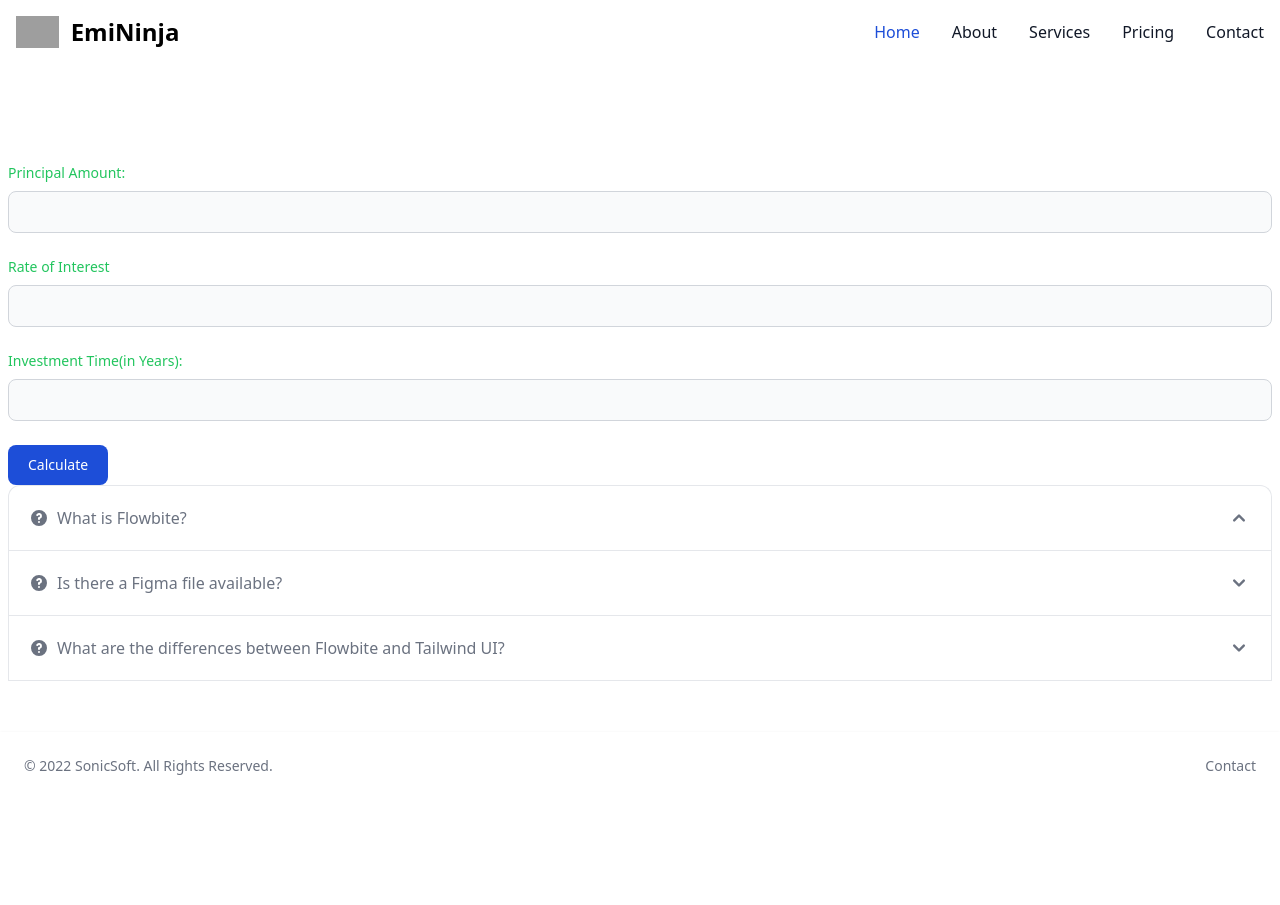
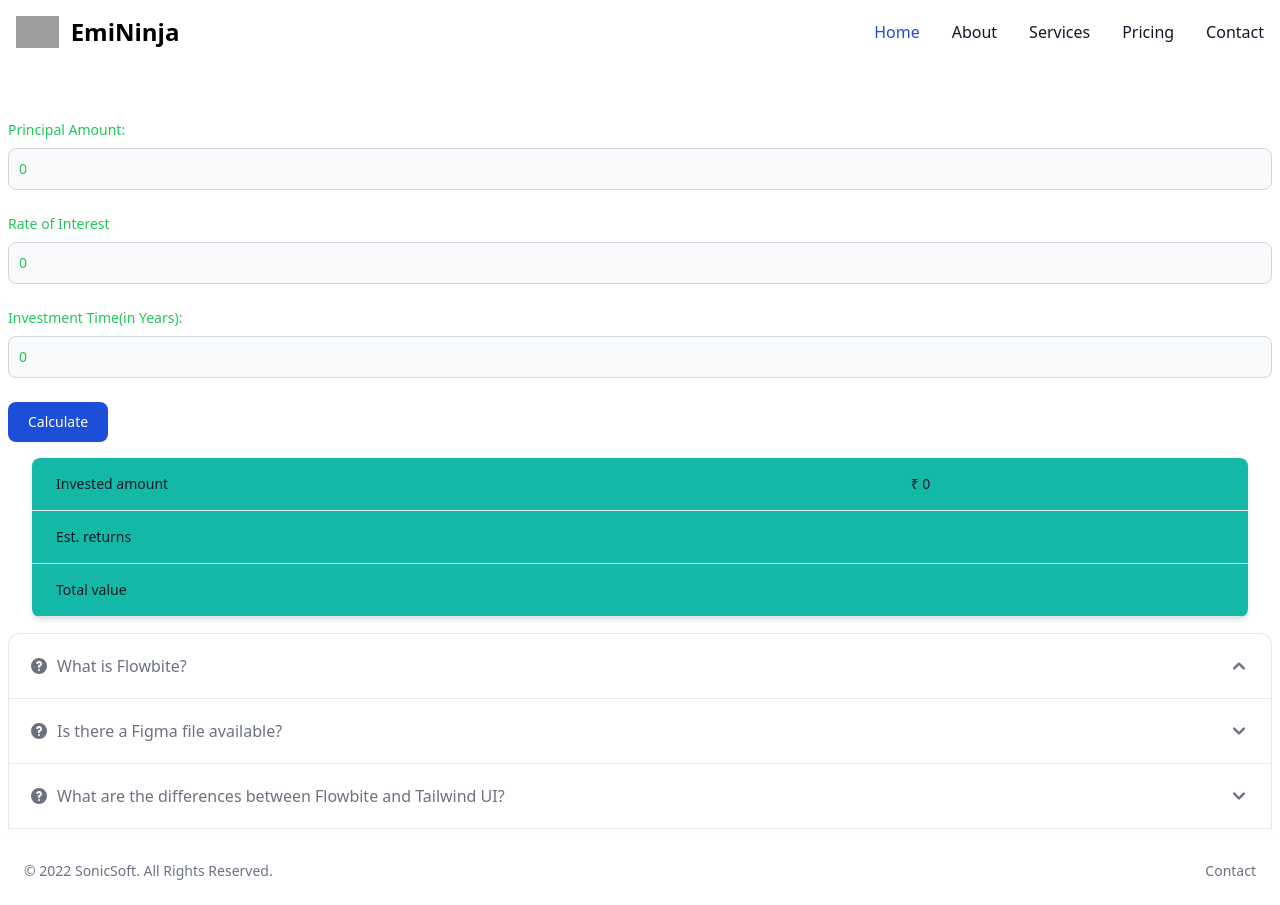
Before and after one commit to rVivekSingh/finance-calculator, a Next.js app: page / in a window 1280 px wide. Before the commit the page ends 800 px from the top, so only its background shows below. Built offline with nearby package versions, Linux system fonts and the light colour scheme; grey boxes are pictures that could not be loaded.

Commit message:
first draft #1 working code

```diff
--- a/src/container/Calculators/SipCalculator.tsx
+++ b/src/container/Calculators/SipCalculator.tsx
@@ -1,40 +1,144 @@
-import { useState } from 'react';
-import calculateSIP from '../../utils/util';
+import { useState } from "react";
 
 export default function SIPCalculator() {
-  const [principal, setPrincipal] = useState('');
-  const [rate, setRate] = useState('');
-  const [time, setTime] = useState('');
-  const [result, setResult] = useState('');
+  const [principal, setPrincipal] = useState(0);
+  const [rate, setRate] = useState(0);
+  const [time, setTime] = useState(0);
+  const [result, setResult] = useState("");
+  const [totalReturns, setTotalReturns] = useState("");
 
-  const handleSubmit = (e : any) => {
+  const formatOutputAmout = (amount) => {
+    return amount.toString().split('.')[0].length > 3 ? amount.toString().substring(0,amount.toString().split('.')[0].length-3).replace(/\B(?=(\d{2})+(?!\d))/g, ",") + "," + amount.toString().substring(amount.toString().split('.')[0].length-3): amount.toString();
+  }
+
+  const sipCalc = (principal, interestRate, investmentPeriod) => {
+    const monthlyInterestRate = parseInt(interestRate) / 1200; // Convert annual interest rate to monthly
+    const totalInvestment = parseInt(principal) * investmentPeriod * 12;
+    let futureValue = 0;
+    for (let i = 1; i <= parseInt(investmentPeriod * 12); i++) {
+      let temp  = 0;
+      futureValue = (futureValue + parseInt(principal)) * (1 + monthlyInterestRate);
+      //futureValue = futureValue + temp;
+    }
+
+    const maturityValue = futureValue.toFixed(0);
+    const totalReturns = (maturityValue - totalInvestment);
+    const annualizedReturns = ((Math.pow(futureValue / principal, 1 / investmentPeriod) - 1) * 1200).toFixed(2);
+    const sipAmount = (totalInvestment / (investmentPeriod * 12)).toFixed(2);
+
+    return {
+      maturityValue,
+      totalInvestment,
+      totalReturns,
+      annualizedReturns,
+      sipAmount
+    };
+  }
+
+  const handleSubmit = (e: any) => {
     e.preventDefault();
     //const interest = (principal * rate * time) / 100;
     //const totalAmount = parseInt(principal) + interest;
     console.log(principal, rate, time);
-    const data = calculateSIP(principal, rate, time);
-    console.log('sip data', data);
-    setResult(`Your total amount after ${time} years will be Rs. 12122`);
+    const data = sipCalc(principal, rate, time);
+    console.log("sip data", data);
+    setResult("₹"+data.maturityValue);
+    setTotalReturns("₹"+data.totalReturns);
   };
 
   return (
     <div>
       <form onSubmit={handleSubmit}>
         <div className="mb-6">
-            <label htmlFor="principal" className="block mb-2 text-sm font-medium text-green-500 ">Principal Amount:</label>
-            <input type="number" value={principal} id="principal" className="bg-gray-50 border border-gray-300 text-green-500 text-sm rounded-lg focus:ring-blue-500 focus:border-blue-500 block w-full p-2.5 dark:bg-gray-700 dark:border-gray-600 dark:placeholder-gray-400  dark:focus:ring-blue-500 dark:focus:border-blue-500" onChange={(e) => setPrincipal(e.target.value)} required/>
+          <label
+            htmlFor="principal"
+            className="block mb-2 text-sm font-medium text-green-500 "
+          >
+            Principal Amount:
+          </label>
+          <input
+            type="number"
+            value={principal}
+            id="principal"
+            className="bg-gray-50 border border-gray-300 text-green-500 text-sm rounded-lg focus:ring-blue-500 focus:border-blue-500 block w-full p-2.5 dark:bg-gray-700 dark:border-gray-600 dark:placeholder-gray-400  dark:focus:ring-blue-500 dark:focus:border-blue-500"
+            onChange={(e) => setPrincipal(e.target.value)}
+            required
+          />
         </div>
         <div className="mb-6">
-            <label htmlFor="interest" className="block mb-2 text-sm font-medium text-green-500 ">Rate of Interest</label>
-            <input type="number" value={rate} id="interest" className="bg-gray-50 border border-gray-300 text-green-500 text-sm rounded-lg focus:ring-blue-500 focus:border-blue-500 block w-full p-2.5 dark:bg-gray-700 dark:border-gray-600 dark:placeholder-gray-400  dark:focus:ring-blue-500 dark:focus:border-blue-500" onChange={(e) => setRate(e.target.value)} required/>
+          <label
+            htmlFor="interest"
+            className="block mb-2 text-sm font-medium text-green-500 "
+          >
+            Rate of Interest
+          </label>
+          <input
+            type="number"
+            value={rate}
+            id="interest"
+            className="bg-gray-50 border border-gray-300 text-green-500 text-sm rounded-lg focus:ring-blue-500 focus:border-blue-500 block w-full p-2.5 dark:bg-gray-700 dark:border-gray-600 dark:placeholder-gray-400  dark:focus:ring-blue-500 dark:focus:border-blue-500"
+            onChange={(e) => setRate(e.target.value)}
+            required
+          />
         </div>
         <div className="mb-6">
-            <label htmlFor="time" className="block mb-2 text-sm font-medium text-green-500 ">Investment Time(in Years):</label>
-            <input type="number" value={time} id="interest" className="bg-gray-50 border border-gray-300 text-green-500 text-sm rounded-lg focus:ring-blue-500 focus:border-blue-500 block w-full p-2.5 dark:bg-gray-700 dark:border-gray-600 dark:placeholder-gray-400  dark:focus:ring-blue-500 dark:focus:border-blue-500" onChange={(e) => setTime(e.target.value)} required/>
+          <label
+            htmlFor="time"
+            className="block mb-2 text-sm font-medium text-green-500 "
+          >
+            Investment Time(in Years):
+          </label>
+          <input
+            type="number"
+            value={time}
+            id="interest"
+            className="bg-gray-50 border border-gray-300 text-green-500 text-sm rounded-lg focus:ring-blue-500 focus:border-blue-500 block w-full p-2.5 dark:bg-gray-700 dark:border-gray-600 dark:placeholder-gray-400  dark:focus:ring-blue-500 dark:focus:border-blue-500"
+            onChange={(e) => setTime(e.target.value)}
+            required
+          />
         </div>
-        <button type="submit" className="text-white bg-blue-700 hover:bg-blue-800 focus:ring-4 focus:outline-none focus:ring-blue-300 font-medium rounded-lg text-sm w-full sm:w-auto px-5 py-2.5 text-center dark:bg-blue-600 dark:hover:bg-blue-700 dark:focus:ring-blue-800">Calculate</button>
+        <button
+          type="submit"
+          className="text-white bg-blue-700 hover:bg-blue-800 focus:ring-4 focus:outline-none focus:ring-blue-300 font-medium rounded-lg text-sm w-full sm:w-auto px-5 py-2.5 text-center dark:bg-blue-600 dark:hover:bg-blue-700 dark:focus:ring-blue-800"
+        >
+          Calculate
+        </button>
       </form>
-      {result && <div>{result}</div>}
+      <div className="px-6 py-4">
+        <div className="relative overflow-x-auto shadow-md sm:rounded-lg">
+          <table className="w-full text-sm text-left text-gray-500 dark:text-gray-400">
+            <tbody>
+              <tr className="border-b border-gray-200 dark:border-gray-700">
+                <th
+                  scope="row"
+                  className="px-6 py-4 font-medium text-gray-900 whitespace-nowrap bg-gray-50 dark:bg-teal-500 bg-teal-500"
+                >
+                  Invested amount
+                </th>
+                <td className="px-6 py-4 font-medium text-gray-900 whitespace-nowrap bg-gray-50 dark:bg-teal-500 bg-teal-500">{"₹"} {formatOutputAmout(principal * time * 12)}</td>
+              </tr>
+              <tr className="border-b border-gray-200 dark:border-gray-700">
+                <th
+                  scope="row"
+                  className="px-6 py-4 font-medium text-gray-900 whitespace-nowrap bg-gray-50 dark:bg-teal-500 bg-teal-500"
+                >
+                  Est. returns
+                </th>
+                <td className="px-6 py-4 font-medium text-gray-900 whitespace-nowrap bg-gray-50 dark:bg-teal-500 bg-teal-500">{formatOutputAmout(totalReturns)}</td>
+              </tr>
+              <tr className="border-b border-gray-200 dark:border-gray-700">
+                <th
+                  scope="row"
+                  className="px-6 py-4 font-medium text-gray-900 whitespace-nowrap bg-gray-50 dark:bg-teal-500 bg-teal-500"
+                >
+                  Total value
+                </th>
+                <td className="px-6 py-4 font-medium text-gray-900 whitespace-nowrap bg-gray-50 dark:bg-teal-500 bg-teal-500">{formatOutputAmout(result)}</td>
+              </tr>
+            </tbody>
+          </table>
+        </div>
+      </div>
     </div>
   );
 }
--- a/src/container/Homepage/index.tsx
+++ b/src/container/Homepage/index.tsx
@@ -5,7 +5,7 @@ import React from "react";
 
 const index = () => {
   return (
-    <BasePage seo={{ title: "Title of mu page", pathname: "/" }}>
+    <BasePage seo={{ title: "EmiNinja | Emi Calculators", pathname: "/" }}>
       <SIPCalculator></SIPCalculator>
       <Faq></Faq>
     </BasePage>
--- /dev/null
+++ b/src/utils/util.js
@@ -0,0 +1,26 @@
+function calculateSIP(principal, interestRate, investmentPeriod) {
+  const monthlyInterestRate = parseInt(interestRate) / 1200; // Convert annual interest rate to monthly
+  const totalInvestment = parseInt(principal) * investmentPeriod * 12;
+  let futureValue = 0;
+  debugger;
+  for (let i = 1; i <= parseInt(investmentPeriod); i++) {
+    let temp  = 0;
+    temp = (futureValue + parseInt(principal)) * (1 + monthlyInterestRate);
+    futureValue = futureValue + temp;
+  }
+
+  const maturityValue = futureValue.toFixed(0);
+  const totalReturns = (maturityValue - totalInvestment);
+  const annualizedReturns = ((Math.pow(futureValue / principal, 1 / investmentPeriod) - 1) * 1200).toFixed(2);
+  const sipAmount = (totalInvestment / (investmentPeriod * 12)).toFixed(2);
+
+  return {
+    maturityValue,
+    totalInvestment,
+    totalReturns,
+    annualizedReturns,
+    sipAmount
+  };
+}
+
+export default calculateSIP;
--- a/src/utils/util.tsx
+++ /dev/null
@@ -1,32 +0,0 @@
-function calculateSIP(principal: number, interestRate: number, investmentPeriod: number): {
-  maturityValue: string,
-  totalInvestment: number,
-  totalReturns: number,
-  annualizedReturns: string,
-  sipAmount: string
-} {
-  console.log('utils data', principal, interestRate, investmentPeriod);
-  debugger;
-  const monthlyInterestRate: number = interestRate / 1200; // Convert annual interest rate to monthly
-  const totalInvestment: number = principal * investmentPeriod * 12;
-  let futureValue: number = 0;
-
-  for (let i = 1; i <= investmentPeriod * 12; i++) {
-    futureValue = (futureValue + principal) * (1 + monthlyInterestRate);
-  }
-
-  const maturityValue: string = futureValue.toFixed(0);
-  const totalReturns: number = parseInt(maturityValue) - totalInvestment;
-  const annualizedReturns: string = ((Math.pow(futureValue / principal, 1 / investmentPeriod) - 1) * 1200).toFixed(2);
-  const sipAmount: string = (totalInvestment / (investmentPeriod * 12)).toFixed(2);
-
-  return {
-    maturityValue,
-    totalInvestment,
-    totalReturns,
-    annualizedReturns,
-    sipAmount
-  };
-}
-
-export default calculateSIP;
```
